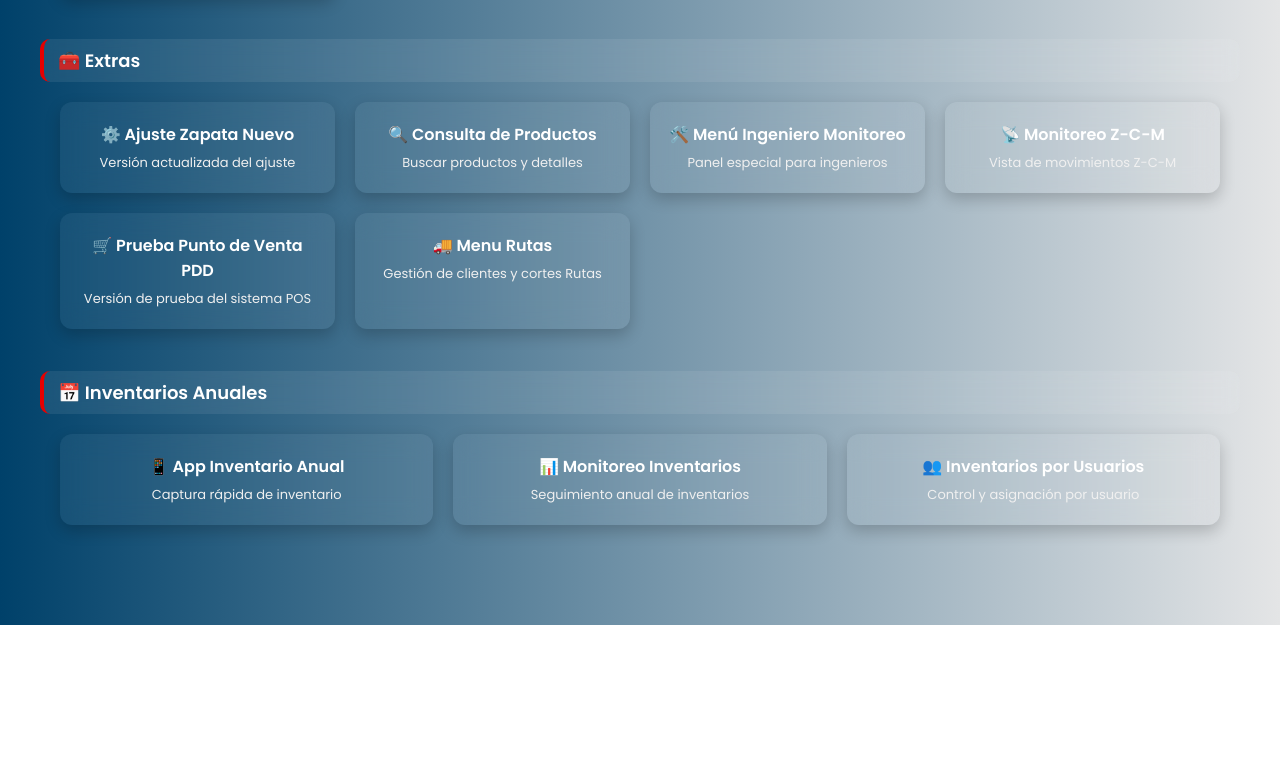
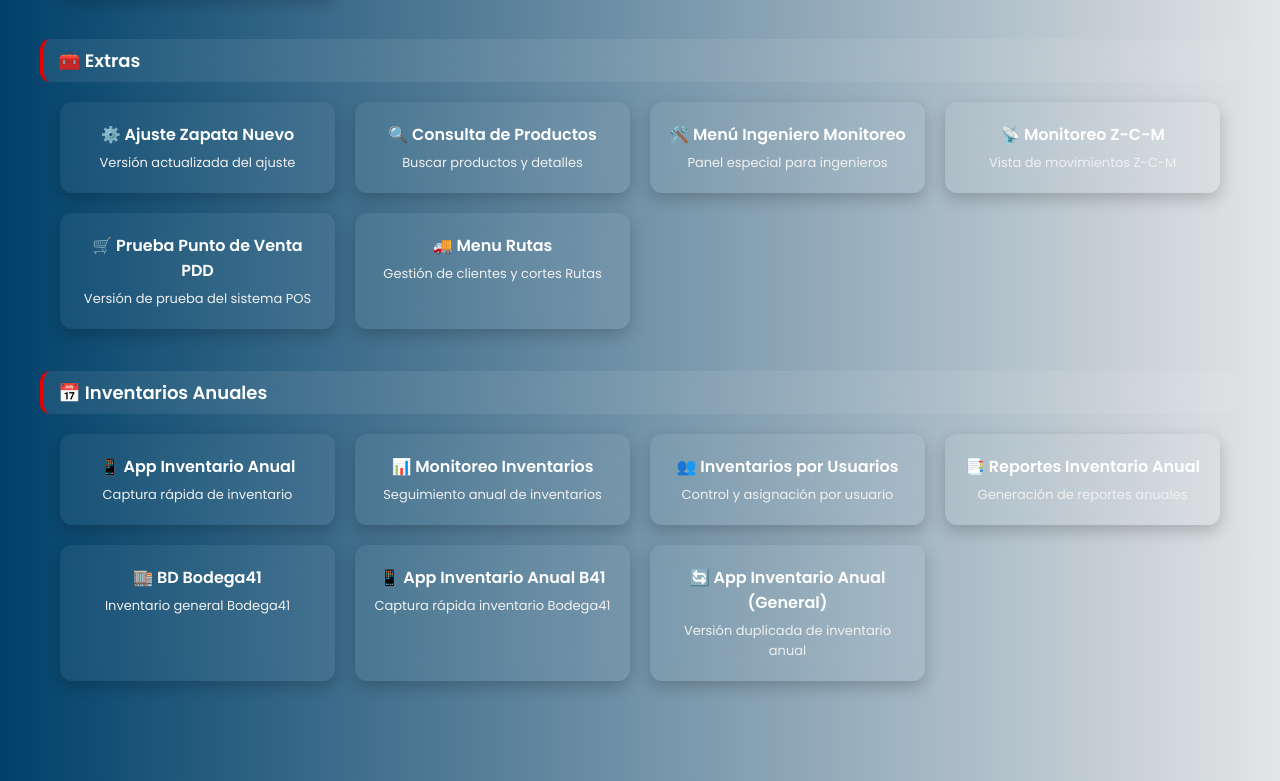
Before and after one commit to LizandroLumbreras/MENU-PROVEEDORA, a plain HTML site: page index.html in a window 1280 px wide. Shown: the part 1479-2260 px from the top of the page. Before the commit the page ends 2104 px from the top, so only its background shows below. Drawn offline with Linux system fonts and the light colour scheme.

Commit message:
Update index.html

```diff
--- a/index.html
+++ b/index.html
@@ -284,7 +284,25 @@
     <a href="https://lizandrolumbreras.github.io/INVENTARIOS-ANUALES-USUARIOS/" target="_blank">👥 Inventarios por Usuarios</a>
     <p>Control y asignación por usuario</p>
   </div>
+  <!-- 🔥 Nuevos links -->
+  <div class="card">
+    <a href="https://lizandrolumbreras.github.io/REPORTES-INVENTARIO-ANUAL/" target="_blank">📑 Reportes Inventario Anual</a>
+    <p>Generación de reportes anuales</p>
+  </div>
+  <div class="card">
+    <a href="https://lizandrolumbreras.github.io/bd-bodega41/" target="_blank">🏬 BD Bodega41</a>
+    <p>Inventario general Bodega41</p>
+  </div>
+  <div class="card">
+    <a href="https://lizandrolumbreras.github.io/APP-ANUAL-INVENTARIO-B41/" target="_blank">📱 App Inventario Anual B41</a>
+    <p>Captura rápida inventario Bodega41</p>
+  </div>
+  <div class="card">
+    <a href="https://lizandrolumbreras.github.io/APP-ANUAL-INVENTARIO/" target="_blank">🔄 App Inventario Anual (General)</a>
+    <p>Versión duplicada de inventario anual</p>
+  </div>
 </div>
+
 
   <footer>
     © 2025 <span>Panel de Herramientas La Proveedora</span> · Desarrollado por Lizandro Sustaita®
```
